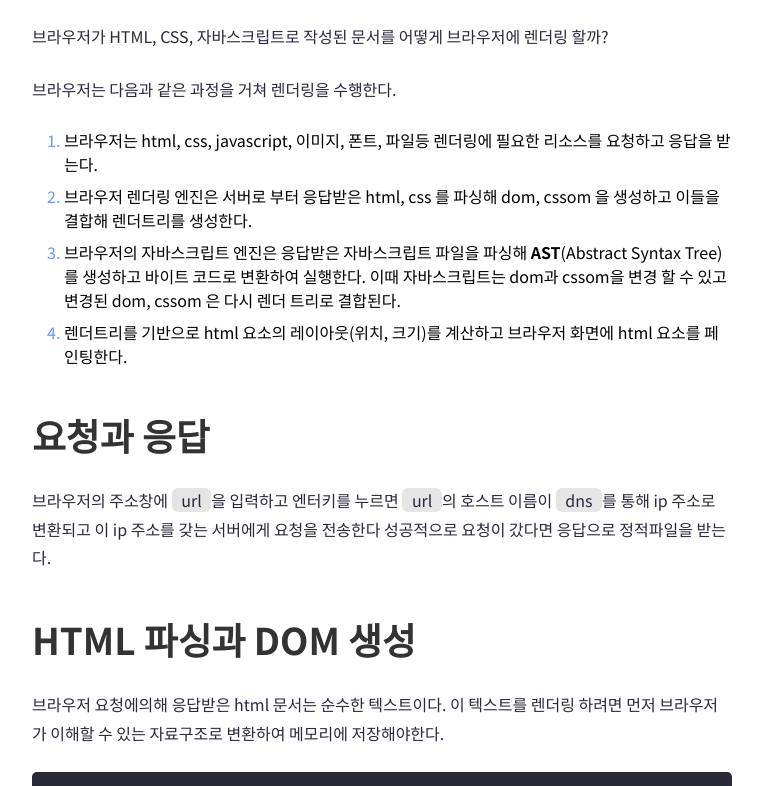
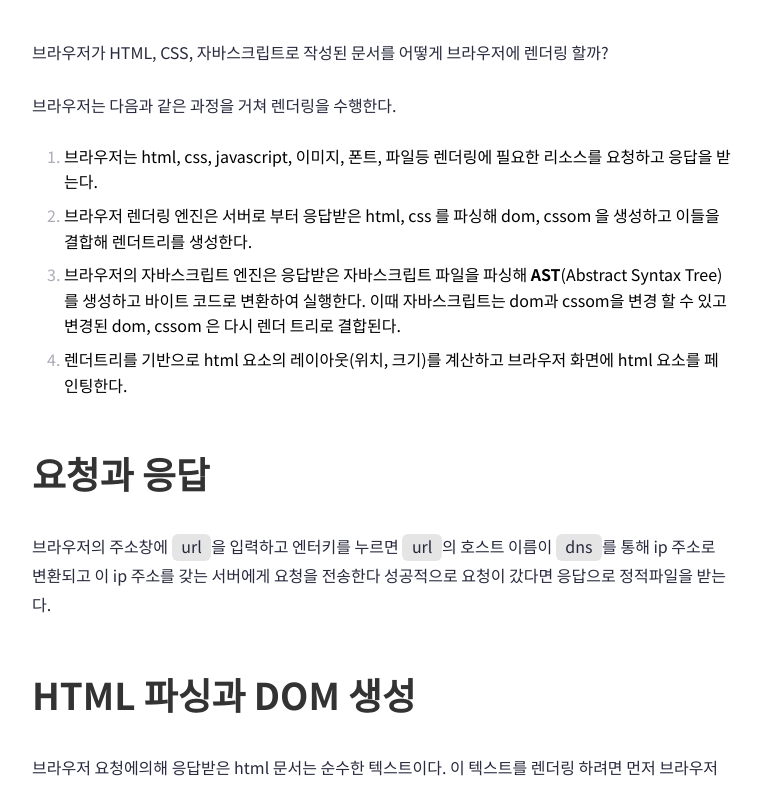
Before and after one commit to th2205/my-blog, a Next.js app: page /posts/crp in a window 1280 px wide. Shown: the part 683-1469 px from the top of the page, without its empty margins (258-1021 px from the left). Built offline with nearby package versions, Linux system fonts and the light colour scheme.

Commit message:
style: component

```diff
--- a/components/Box.module.scss
+++ b/components/Box.module.scss
@@ -44,4 +44,8 @@
   &--xxl {
     margin-top: 2.5rem;
   }
+
+  &--xxxl {
+    margin-top: 3rem;
+  }
 }
--- a/components/Code.module.scss
+++ b/components/Code.module.scss
@@ -1,7 +1,7 @@
 @import "../styles/colors.scss";
 
 .ui-code {
-  padding: 0px 0.6rem;
+  padding: 0 0.6rem 0.2rem 0.6rem;
 }
 
 .ui-code-theme {
--- a/components/Li.module.scss
+++ b/components/ListItem.module.scss
@@ -3,12 +3,13 @@
 .ui-li {
   margin-bottom: 0.5rem;
   margin-left: 2rem;
+  line-height: 1.6;
 }
 
 .ui-li-theme {
   &--primary {
     &::marker {
-      color: $font-blue;
+      color: $font-gray;
     }
   }
 }
--- a/components/Li.tsx
+++ b/components/ListItem.tsx
@@ -1,14 +1,14 @@
 import { ReactNode } from "react";
 import cn from "classnames";
 import { Theme } from "../types";
-import style from "./Li.module.scss";
+import style from "./ListItem.module.scss";
 
 interface LiProps {
   children: ReactNode;
   theme?: Theme;
 }
 
-export default function Li({ children, theme = "primary" }: LiProps) {
+export default function ListItem({ children, theme = "primary" }: LiProps) {
   const classes = cn(style["ui-li"], style[`ui-li-theme--${theme}`]);
 
   return <li className={classes}>{children}</li>;
--- a/components/MarkDown.tsx
+++ b/components/MarkDown.tsx
@@ -4,7 +4,7 @@ import CodeBlock from "./CodeBolck";
 import Heading from "./Heading";
 import IFrame from "./IFrame";
 import Img from "./Img";
-import Li from "./Li";
+import ListItem from "./ListItem";
 import List from "./List";
 import Text from "./Text";
 import Code from "./Code";
@@ -33,7 +33,7 @@ export default function Markdown({ content }: MarkdownProps) {
         },
         h1: ({ children }) => (
           <>
-            <Box mb="l" mt="xxl">
+            <Box mb="xl" mt="xxxl">
               <Heading as="h1">{children}</Heading>
             </Box>
           </>
@@ -66,7 +66,7 @@ export default function Markdown({ content }: MarkdownProps) {
             <List as="ul">{children}</List>
           </Box>
         ),
-        li: ({ children }) => <Li>{children}</Li>,
+        li: ({ children }) => <ListItem>{children}</ListItem>,
         a: ({ children, href }) => (
           <Link href={href} br={true}>
             {children}
--- a/types/index.ts
+++ b/types/index.ts
@@ -1,2 +1,2 @@
 export type Theme = "primary" | "secondary" | "tertiary" | "quaternary";
-export type Size = "xxs" | "xs" | "s" | "m" | "l" | "xl" | "xxl";
+export type Size = "xxs" | "xs" | "s" | "m" | "l" | "xl" | "xxl" | "xxxl";
```
